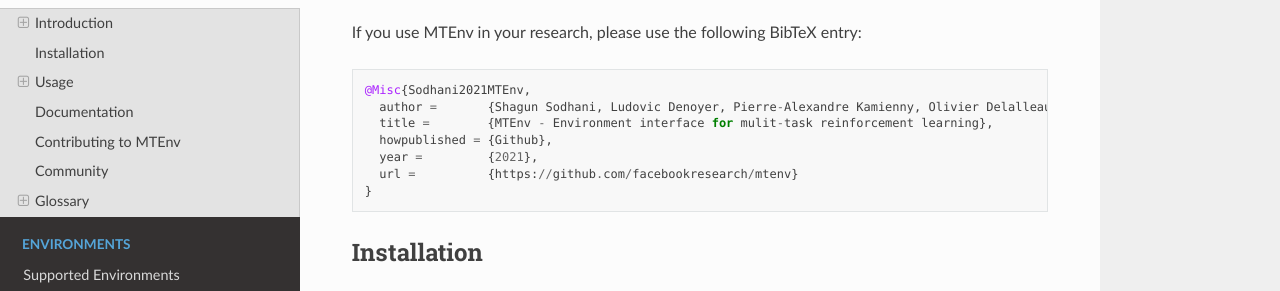
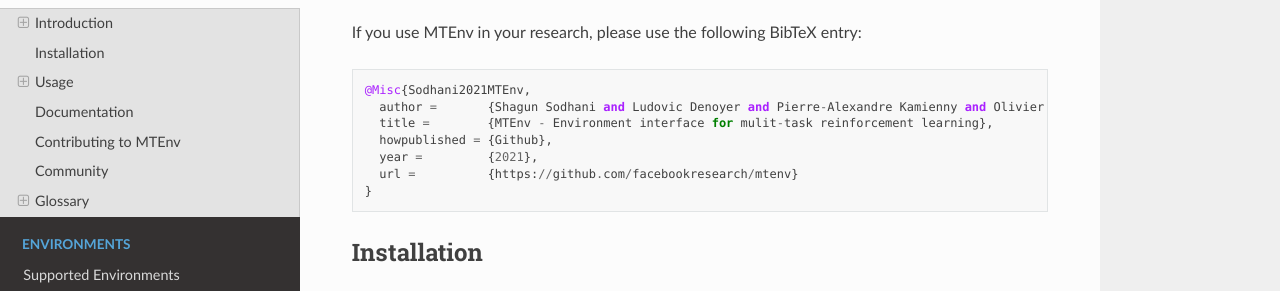
Before and after one commit to facebookresearch/mtenv, a Sphinx documentation site: the page built from docs_src/source/pages/readme.rst, in a window 1280 px wide and 900 px high, scrolled down 740 px. Shown: the part 160-451 px from the top of the window. Built offline with Sphinx 7.4.7 and the Read the Docs theme 2.0.0, drawn with Linux system fonts in a browser that asks for light colours.

Commit message:
Make author order consistent

```diff
--- a/docs_src/source/pages/readme.rst
+++ b/docs_src/source/pages/readme.rst
@@ -42,7 +42,7 @@
 .. code-block::
 
    @Misc{Sodhani2021MTEnv,
-     author =       {Shagun Sodhani, Ludovic Denoyer, Pierre-Alexandre Kamienny, Olivier Delalleau},
+     author =       {Shagun Sodhani and Ludovic Denoyer and Pierre-Alexandre Kamienny and Olivier Delalleau},
      title =        {MTEnv - Environment interface for mulit-task reinforcement learning},
      howpublished = {Github},
      year =         {2021},
--- a/setup.py
+++ b/setup.py
@@ -63,8 +63,8 @@
 setuptools.setup(
     name="mtenv",
     version=get_version("mtenv/__init__.py"),
-    author="Shagun Sodhani, Ludovic Denoyer, Olivier Delalleau, Pierre-Alexandre Kamienny",
-    author_email="sshagunsodhani@gmail.com, denoyer@fb.com, odelalleau@fb.com, pakamienny@fb.com",
+    author="Shagun Sodhani, Ludovic Denoyer, Pierre-Alexandre Kamienny, Olivier Delalleau",
+    author_email="sshagunsodhani@gmail.com, denoyer@fb.com, pakamienny@fb.com, odelalleau@fb.com",
     description="MTEnv: Environment interface for mulit-task reinforcement learning",
     long_description=open("README.md").read(),
     long_description_content_type="text/markdown",
```
Also changed, not shown: README.md (+1 -1 lines).
